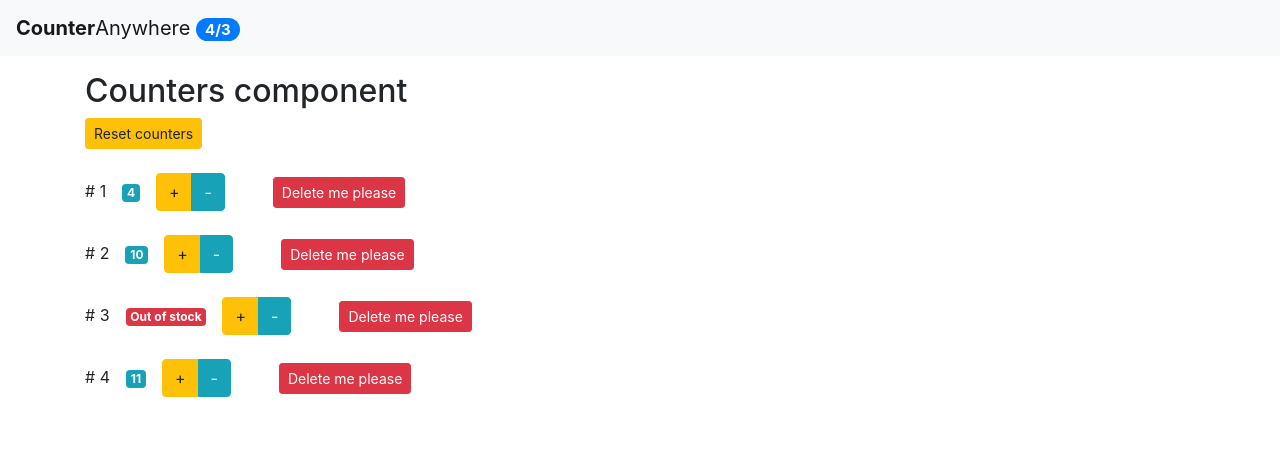
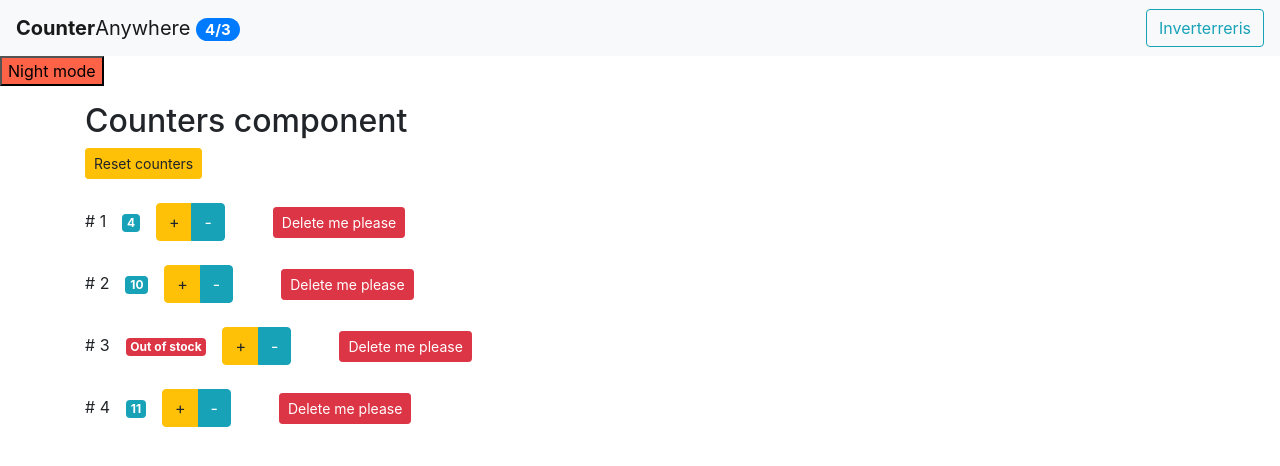
Before and after one commit to MariusCodeAcademy/js3_react_Intro, a React (Create React App) app: page / in a window 1280 px wide. Shown: the top 466 px of the page. Built offline with nearby package versions, Linux system fonts and the light colour scheme.

Commit message:
mission imposiible 2021

```diff
--- a/src/App.js
+++ b/src/App.js
@@ -1,6 +1,7 @@
 import React, { Component } from 'react';
 import Counters from './components/counters';
 import Navbar from './components/navBar';
+import './css/my.css';
 
 class App extends Component {
   state = {
@@ -10,6 +11,11 @@ class App extends Component {
       { id: 3, value: 0 },
       { id: 4, value: 11 },
     ],
+    navbarColors: {
+      dark: 'bg-dark navbar-dark',
+      light: 'bg-light navbar-light',
+    },
+    isNavbarLight: true,
   };
 
   handleDelete = (idToDelete) => {
@@ -64,6 +70,8 @@ class App extends Component {
           countersCount={counters.length}
           activeCount={counters.filter((c) => c.value > 0).length}
         />
+        {/* mygtukas invertuoja navbar */}
+        <button className="myBtn">Night mode</button>
         <main className="container mt-3">
           <Counters
             counters={counters}
--- a/src/components/navBar.jsx
+++ b/src/components/navBar.jsx
@@ -1,14 +1,36 @@
 // Functional statless component
+
+const handleInvert = () => {
+  console.log('handle');
+};
+
 const Navbar = ({ countersCount, activeCount }) => {
+  const myClasses = 'navbar navbar-light bg-light';
   return (
-    <nav className="navbar navbar-light bg-light">
+    <nav className={myClasses}>
+      {/* <h2 style={{ fontSize: '1em' }}>Blue</h2> */}
       <span className="navbar-brand mb-0">
         <strong>Counter</strong>Anywhere{' '}
         <span className="badge badge-pill badge-primary">
           {countersCount}/{activeCount}
         </span>
       </span>
+      <button onClick={handleInvert} className="btn btn-outline-info">
+        Inverterreris
+      </button>
     </nav>
   );
 };
 export default Navbar;
+
+// -1 panaudoti app state esanti   light: 'bg-light navbar-light',    <nav > tage
+
+// 0.01 lvl mygtukas yra navbar.js atspausdina kazka konsoleje
+
+// 0.1 lvl mygtukas yra navbar.js padaro nav tamsu, texta sviesu
+
+// 1lvl mygtukas yra App.js padaro nav tamsu, texta sviesu
+
+// 2lvl mygtukas toglina navbara is sviesaus i tamsu
+
+// 10lvl mygtukas yra counters.js componente ir atlieka 2lvl veiksksma
--- /dev/null
+++ b/src/css/my.css
@@ -0,0 +1,3 @@
+.myBtn {
+  background-color: tomato;
+}
```
